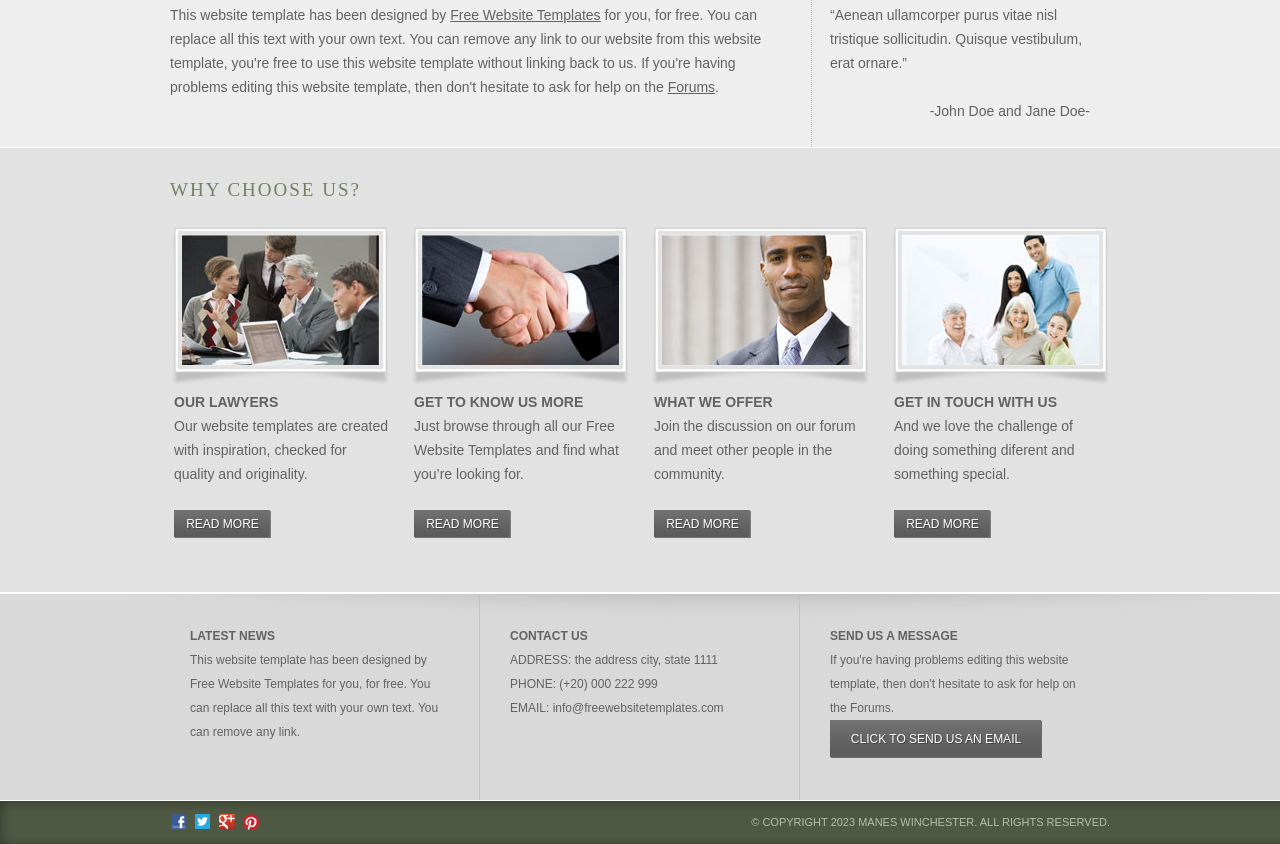
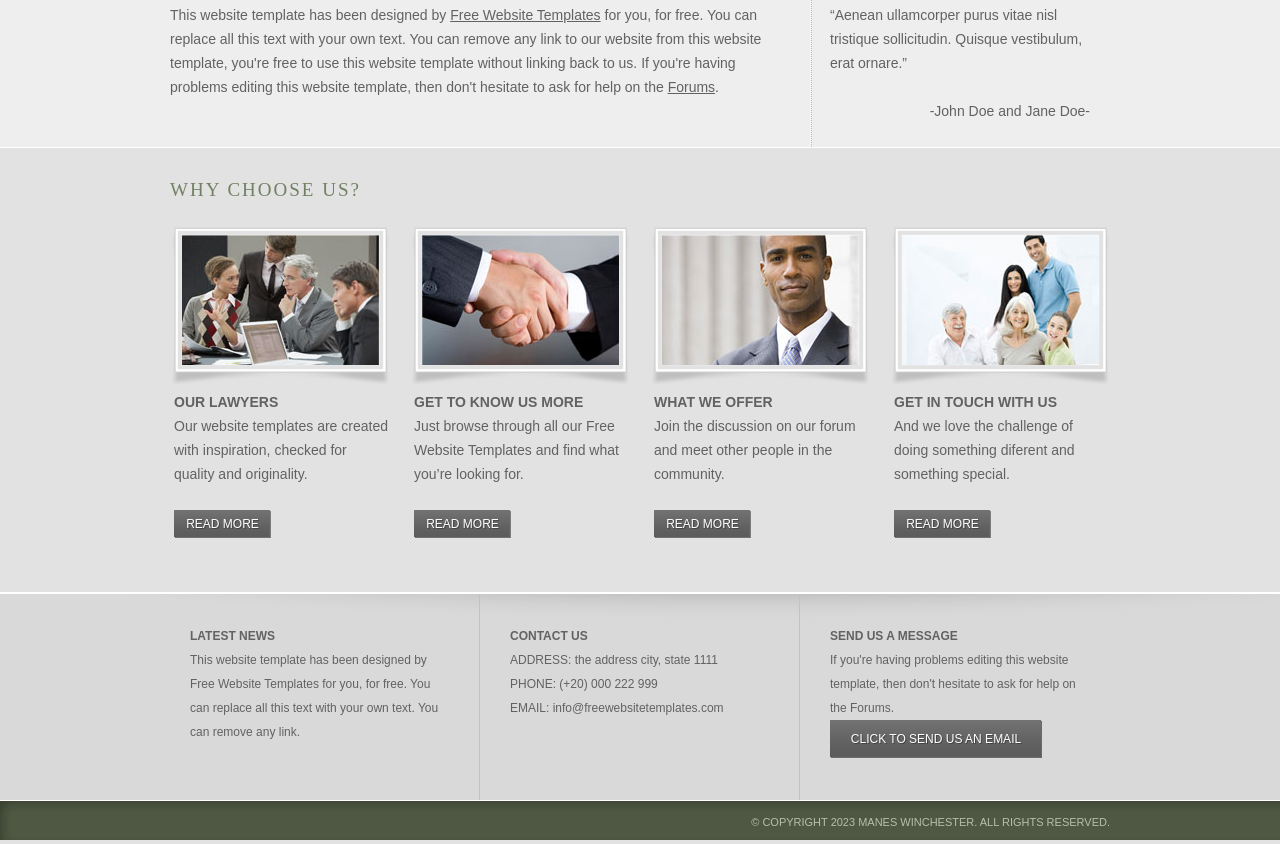
Before and after one commit to BharathSurya21/TechXplorers, a plain HTML site: page lawfirm/index.html in a window 1280 px wide. Shown: the part 609-1453 px from the top of the page. Drawn offline with Linux system fonts and the light colour scheme.

Commit message:
Comments

```diff
--- a/lawfirm/index.html
+++ b/lawfirm/index.html
@@ -145,7 +145,7 @@
 		<div id="footnote">
 			<div class="clearfix">
 				<div class="connect">
-					<a href="http://freewebsitetemplates.com/go/facebook/" class="facebook"></a><a href="http://freewebsitetemplates.com/go/twitter/" class="twitter"></a><a href="http://freewebsitetemplates.com/go/googleplus/" class="googleplus"></a><a href="http://pinterest.com/fwtemplates/" class="pinterest"></a>
+					<!-- <a href="http://freewebsitetemplates.com/go/facebook/" class="facebook"></a><a href="http://freewebsitetemplates.com/go/twitter/" class="twitter"></a><a href="http://freewebsitetemplates.com/go/googleplus/" class="googleplus"></a><a href="http://pinterest.com/fwtemplates/" class="pinterest"></a> -->
 				</div>
 				<p>
 					© Copyright 2023 Manes Winchester. All Rights Reserved.
```
